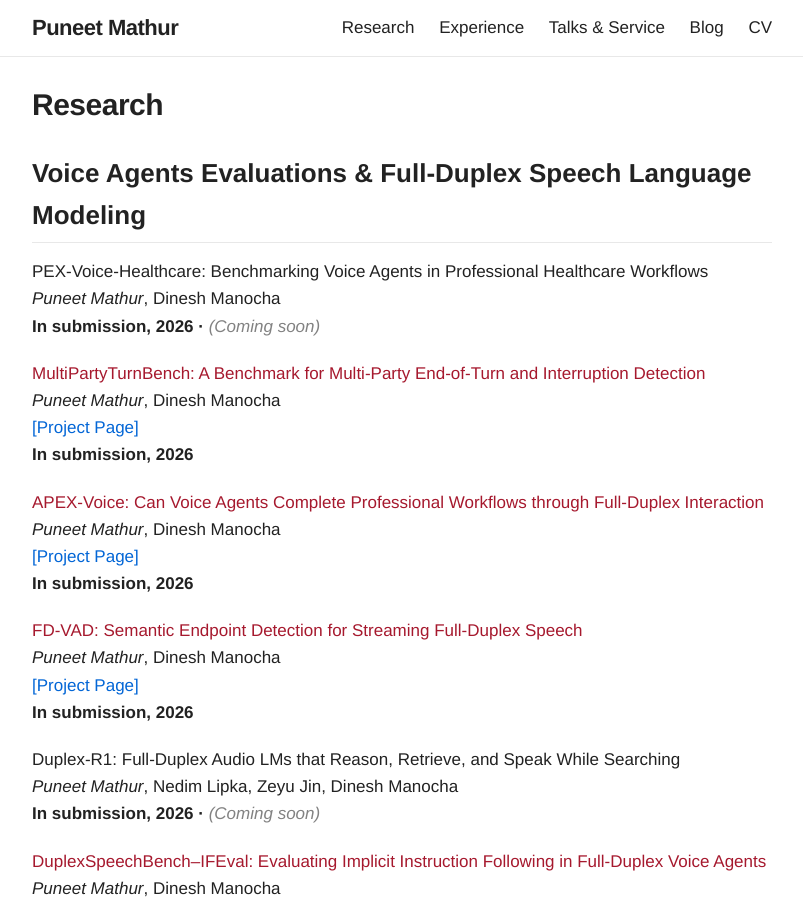
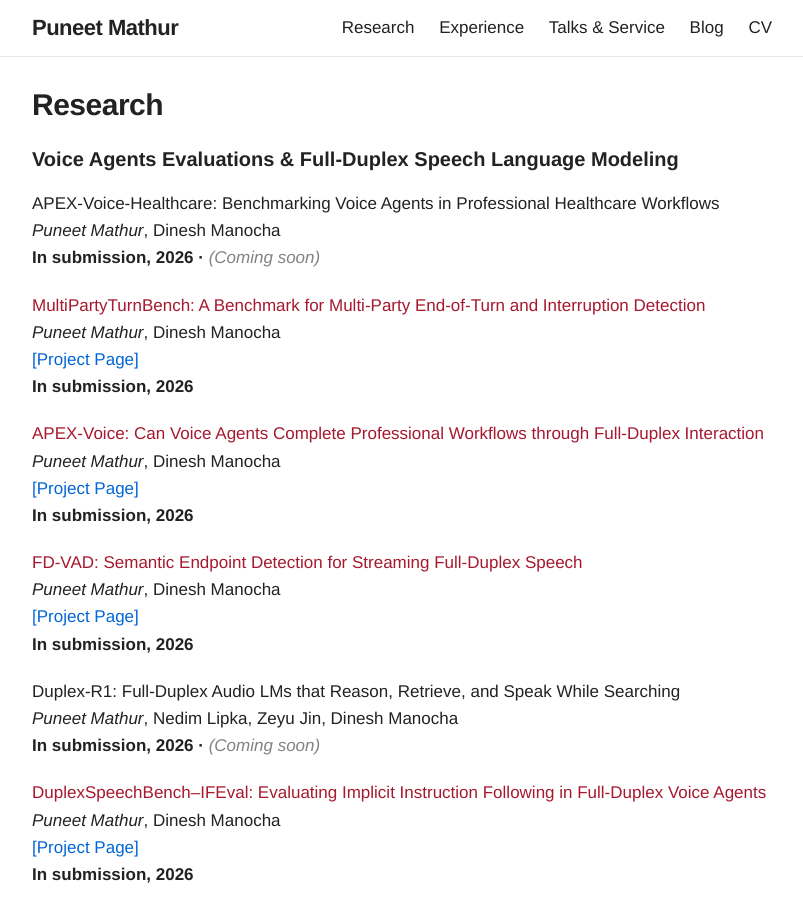
Before and after one commit to theMADAIguy/theMADAIguy.github.io, a Jekyll site: the page built from _pages/research.md, in a window 1280 px wide and 900 px high. Shown: the whole window, without its empty margins (238-1041 px from the left). Built offline with Jekyll 4.4.1, drawn with Linux system fonts in a browser that asks for light colours.

Commit message:
Update research.md

```diff
--- a/_pages/research.md
+++ b/_pages/research.md
@@ -5,11 +5,11 @@ permalink: /research/
 order: 1
 ---
 
-## Voice Agents Evaluations & Full-Duplex Speech Language Modeling
+### Voice Agents Evaluations & Full-Duplex Speech Language Modeling
 
 <ul class="pub-list">
 <li>
-<span class="pub-title">PEX-Voice-Healthcare: Benchmarking Voice Agents in Professional Healthcare Workflows</span>
+<span class="pub-title">APEX-Voice-Healthcare: Benchmarking Voice Agents in Professional Healthcare Workflows</span>
 <span class="pub-authors"><i>Puneet Mathur</i>, Dinesh Manocha</span>
 <span class="pub-venue">In submission, 2026 &middot; <span class="pub-soon">(Coming soon)</span></span>
 </li>
@@ -56,11 +56,11 @@ order: 1
 </li>
 </ul>
 
-## Agentic Evals & Benchmarking
+### Agentic Evals & Benchmarking
 
 <ul class="pub-list">
 <li>
-<span class="pub-title">AnalystBench: Benchmarking Professional Long-Form Report Generation with Web-Mined Multimodal Tasks</span>
+<span class="pub-title"><a href="https://aclanthology.org/2026.findings-acl.1197/">AnalystBench: Benchmarking Professional Long-Form Report Generation with Web-Mined Multimodal Tasks</a></span>
 <span class="pub-authors">Chau Minh Pham, Zichao Wang, <i>Puneet Mathur</i>, Alexa Siu, Akriti Jain, Aparna Garimella, Ananya B Sai, Nedim Lipka, Mohit Iyyer, Varun Manjunatha</span>
 <span class="pub-venue">ACL 2026</span>
 </li>
@@ -79,7 +79,7 @@ order: 1
 </ul>
 
 
-## Agentic AI, LLM Reasoning &amp; Reinforcement Learning
+### Agentic AI, LLM Reasoning &amp; Reinforcement Learning
 
 <ul class="pub-list">
 <li>
@@ -99,7 +99,7 @@ order: 1
 </li>
 </ul>
 
-## Multimodal Document Intelligence, Attribution &amp; RAG
+### Multimodal Document Intelligence, Attribution &amp; RAG
 
 <ul class="pub-list">
 <li>
@@ -204,7 +204,7 @@ order: 1
 </li>
 </ul>
 
-## Multimodal AI, Affective Computing &amp; Video Understanding
+### Multimodal AI, Affective Computing &amp; Video Understanding
 
 <ul class="pub-list">
 <li>
```
